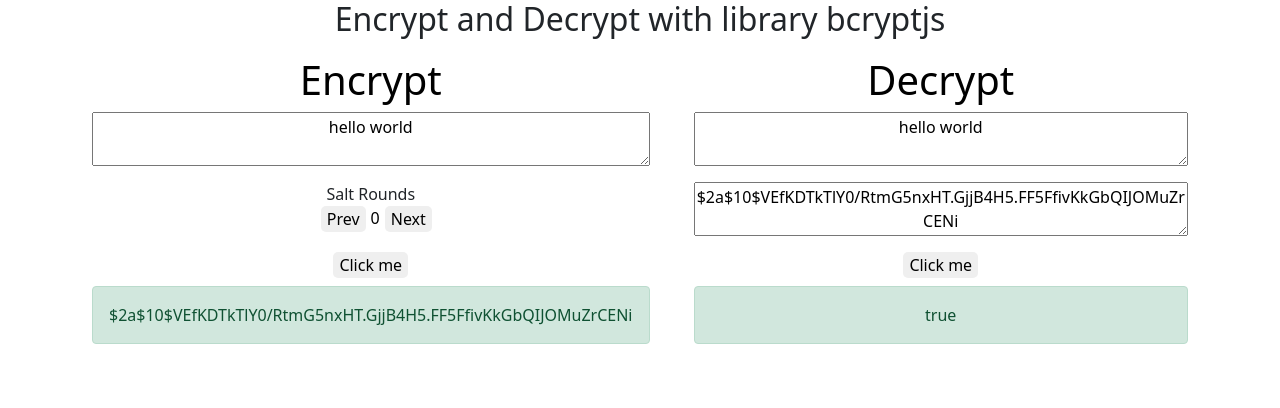
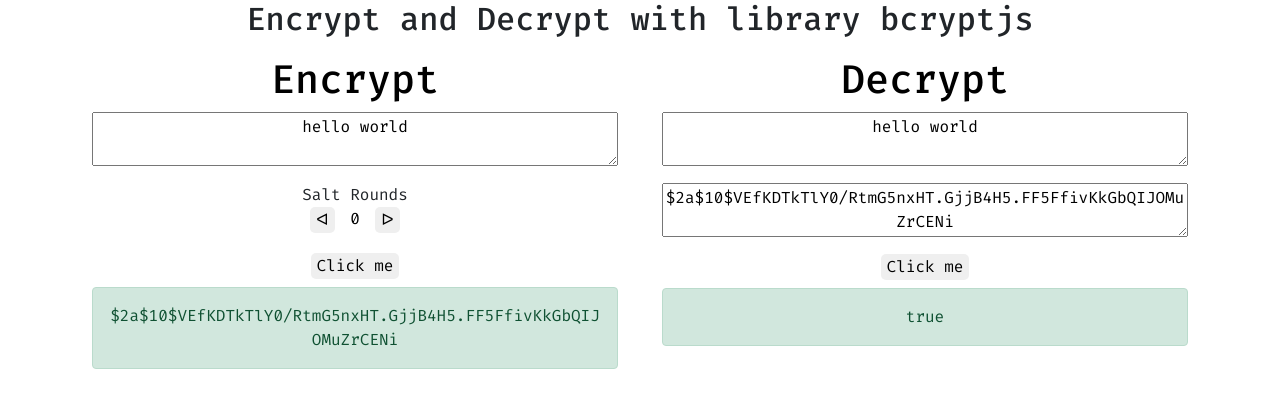
Before and after one commit to duc2k1/bcrypt, a React (Create React App) app: page / in a window 1280 px wide. Shown: the top 408 px of the page. Built offline with nearby package versions, Linux system fonts and the light colour scheme.

Commit message:
update font family Fira Code, reponsive and symbol

```diff
--- a/src/components/Encrypt.jsx
+++ b/src/components/Encrypt.jsx
@@ -41,7 +41,7 @@
               }
             }}
           >
-            Prev
+            ᐊ
           </Button>
           <Salt>{salt}</Salt>
           <Button
@@ -53,7 +53,7 @@
               }
             }}
           >
-            Next
+            ᐅ
           </Button>
         </SaltRounds>
       </div>
--- a/src/components/Main.jsx
+++ b/src/components/Main.jsx
@@ -5,10 +5,10 @@
 const Main = () => (
   <div>
     <div className="row">
-      <div className="col">
+      <div className="col-md-6 col-sm-12 col-12">
         <Encrypt />
       </div>
-      <div className="col">
+      <div className="col-md-6 col-sm-12 col-12">
         <Decrypt />
       </div>
     </div>
--- /dev/null
+++ b/src/index.css
@@ -0,0 +1,5 @@
+@import url("https://fonts.googleapis.com/css2?family=Fira+Code:wght@300;400;500;600;700&display=swap");
+
+* {
+  font-family: "Fira Code", monospace;
+}
--- a/src/index.jsx
+++ b/src/index.jsx
@@ -1,4 +1,5 @@
 import ReactDOM from "react-dom";
 import App from "./App";
+import "./index.css";
 
 ReactDOM.render(<App />, document.getElementById("root"));
```
